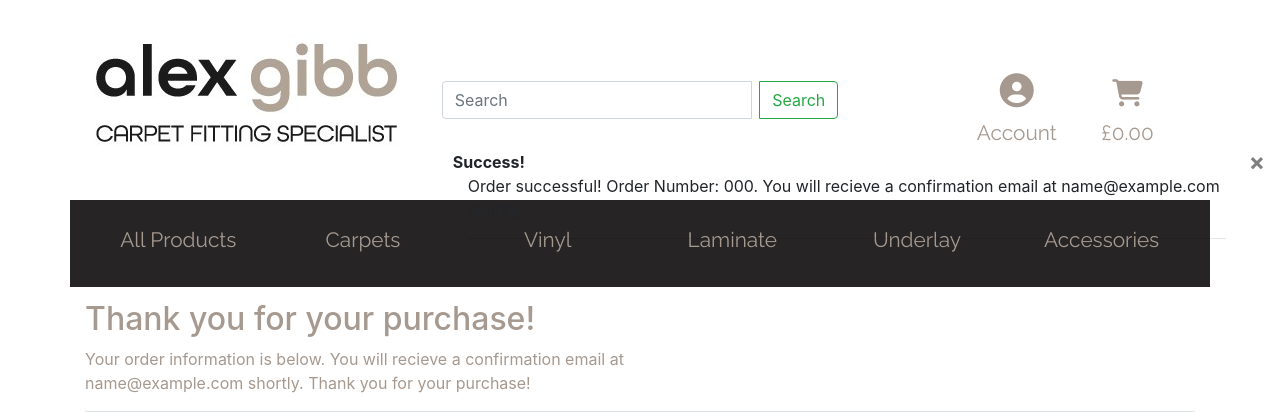
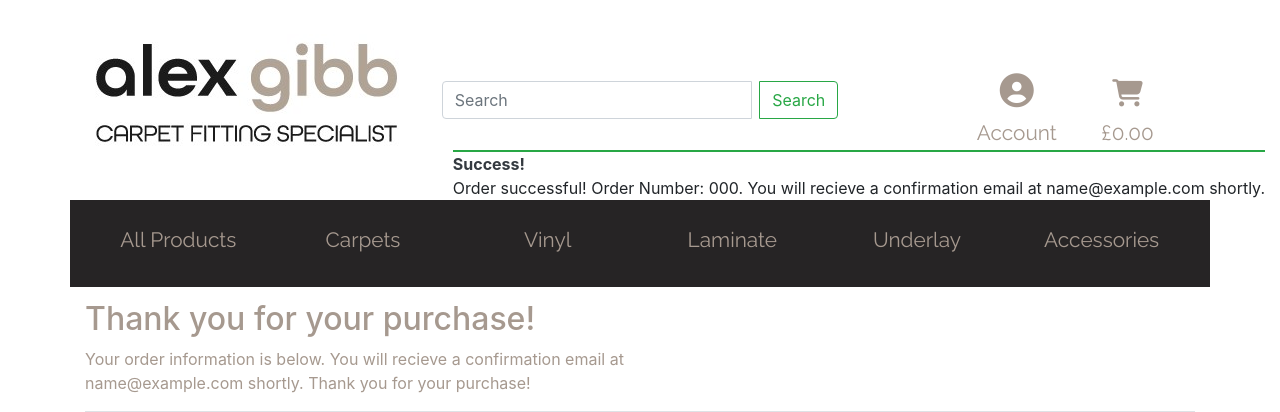
Before and after one commit to Ryanwatson1991/carpet-specialist, a Django app: page /checkout/checkout_success/000 in a window 1280 px wide. Shown: the top 412 px of the page. Run offline with Django 3.2, Linux system fonts and the light colour scheme; tables that the repository leaves empty hold one stand-in row (values such as "Sample post"); parts of the project's set-up code (start-up, migrations or seed data) failed here and were passed over; some libraries are stand-ins or nearby versions.

Commit message:
Ammended toasts display

```diff
--- a/checkout/static/checkout/css/checkout.css
+++ b/checkout/static/checkout/css/checkout.css
@@ -54,3 +54,20 @@
     margin: 0;
     height: 100%;
 }
+
+/*Toasts*/
+
+.message-container {
+    position: fixed;
+    top: 72px;
+    right: 15px;
+    z-index: 99999999999;
+}
+
+.custom-toast {
+    overflow: visible;
+}
+
+.toast-capper {
+    height: 2px;
+}
--- a/checkout/views.py
+++ b/checkout/views.py
@@ -162,10 +162,9 @@ def checkout_success(request, order_number):
         if user_profile_form.is_valid():
             user_profile_form.save()
 
-
     messages.success(request, f'Order successful! \
-        Order Number: {order_number}. You will recieve a \
-        confirmation email at {order.email} shortly.')
+        Order Number: {order_number}. \
+        You will recieve a confirmation email at {order.email} shortly.')
 
     if 'bag' in request.session:
         del request.session['bag']
--- a/templates/includes/toasts/toast_success.html
+++ b/templates/includes/toasts/toast_success.html
@@ -1,16 +1,11 @@
-<div class="toast" role="alert" data-autohide="false">
-    <div class="toast-header">
+<!--Toast code taken directly from Boutique Ado-->
+<div class="toast custom-toast rounded-0 border-top-0" data-autohide="false">
+    <div class="arrow-up arrow-success"></div>
+    <div class="w-100 toast-capper bg-success"></div>
+    <div class="toast-header bg-white text-dark">
         <strong class="mr-auto">Success!</strong>
-        <button type="button" class="ml-2 mb-1 close" data-dismiss="toast" aria-label="Close">
-        <span aria-hidden="true">&times;</span>
-        </button>
     </div>
-    <div class="toast-body">
-        <div class="row">
-            <div class="col">
-                {{ message }}
-                <hr>
-            </div>
-        </div>
+    <div class="toast-body bg-white">
+        {{ message }}
     </div>
 </div>
```
Also changed, not shown: templates/includes/toasts/not-currently-in-use/success-bag-preview.html (deleted, +0 -36 lines), templates/includes/toasts/toast_error.html (+10 -10 lines), templates/includes/toasts/toast_info.html (+10 -10 lines), templates/includes/toasts/toast_warning.html (+10 -10 lines).
